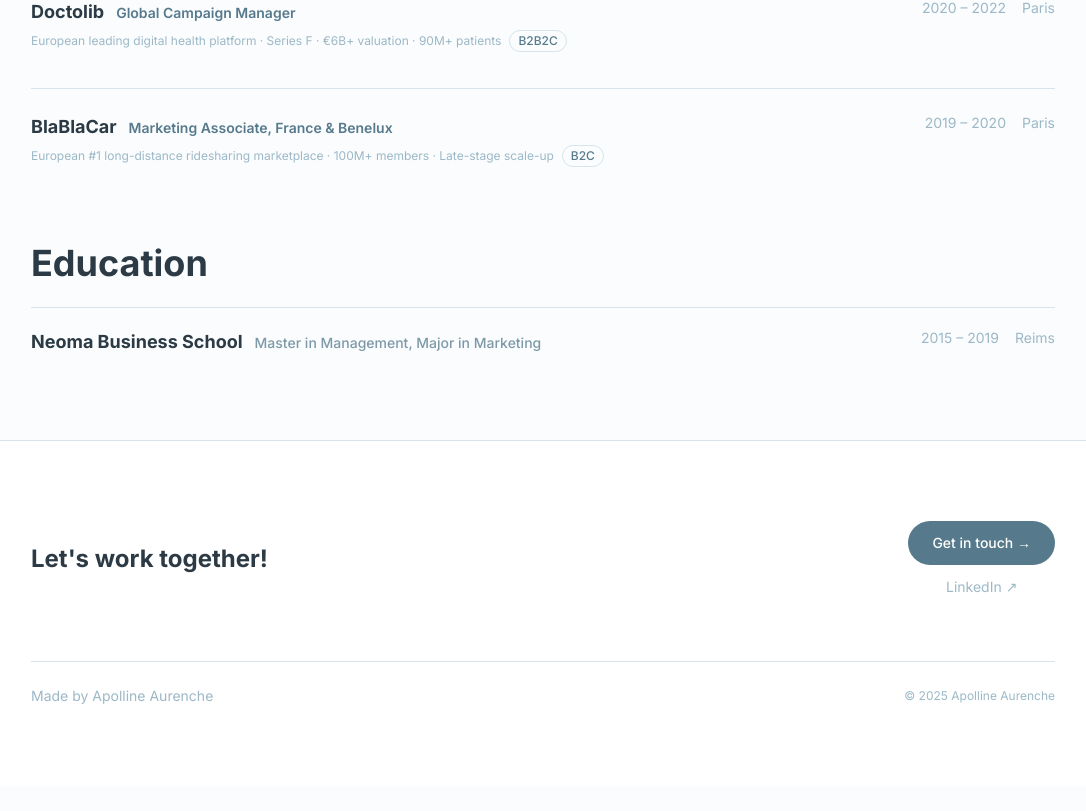
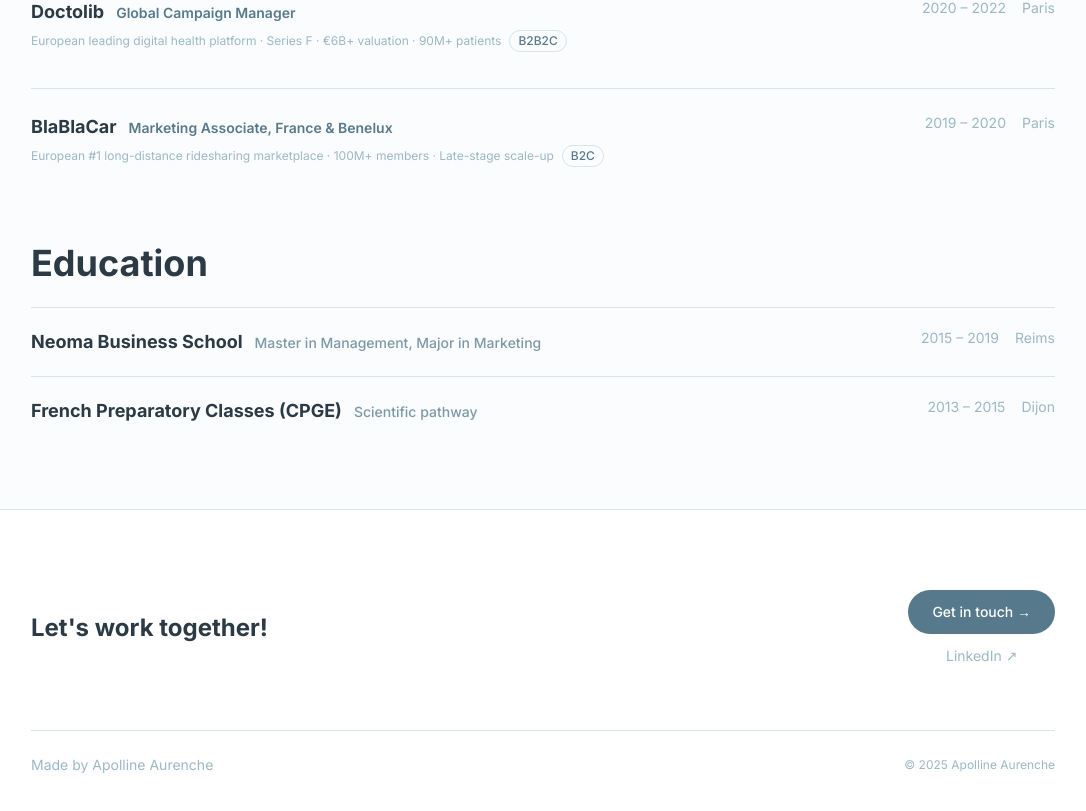
Before and after one commit to ApollineAurenche/portfolio-site, a React (Vite) app: page / in a window 1280 px wide. Shown: the part 4305-5116 px from the top of the page, without its empty margins (97-1183 px from the left). Before the commit the page ends 5091 px from the top, so only its background shows below. Built offline with nearby package versions, Linux system fonts and the light colour scheme.

Commit message:
Add CPGE to Education section

```diff
--- a/src/App.jsx
+++ b/src/App.jsx
@@ -366,6 +366,18 @@ function Experience() {
             <div className="flex gap-4 mt-1 md:mt-0 md:ml-8 text-sm text-stone-400 flex-shrink-0">
               <span>2015 – 2019</span>
               <span>Reims</span>
+            </div>
+          </div>
+          <div className="flex flex-col md:flex-row md:items-start justify-between py-5 border-t border-stone-200">
+            <div className="flex-1">
+              <div className="flex flex-wrap items-baseline gap-x-3 gap-y-1">
+                <span className="font-bold text-lg text-stone-900">French Preparatory Classes (CPGE)</span>
+                <span className="text-sm font-medium text-stone-500">Scientific pathway</span>
+              </div>
+            </div>
+            <div className="flex gap-4 mt-1 md:mt-0 md:ml-8 text-sm text-stone-400 flex-shrink-0">
+              <span>2013 – 2015</span>
+              <span>Dijon</span>
             </div>
           </div>
         </div>
```
Also changed, not shown: vite.config.js.timestamp-1782780655308-2c42f8ad17fb5.mjs (added, +10 -0 lines).
